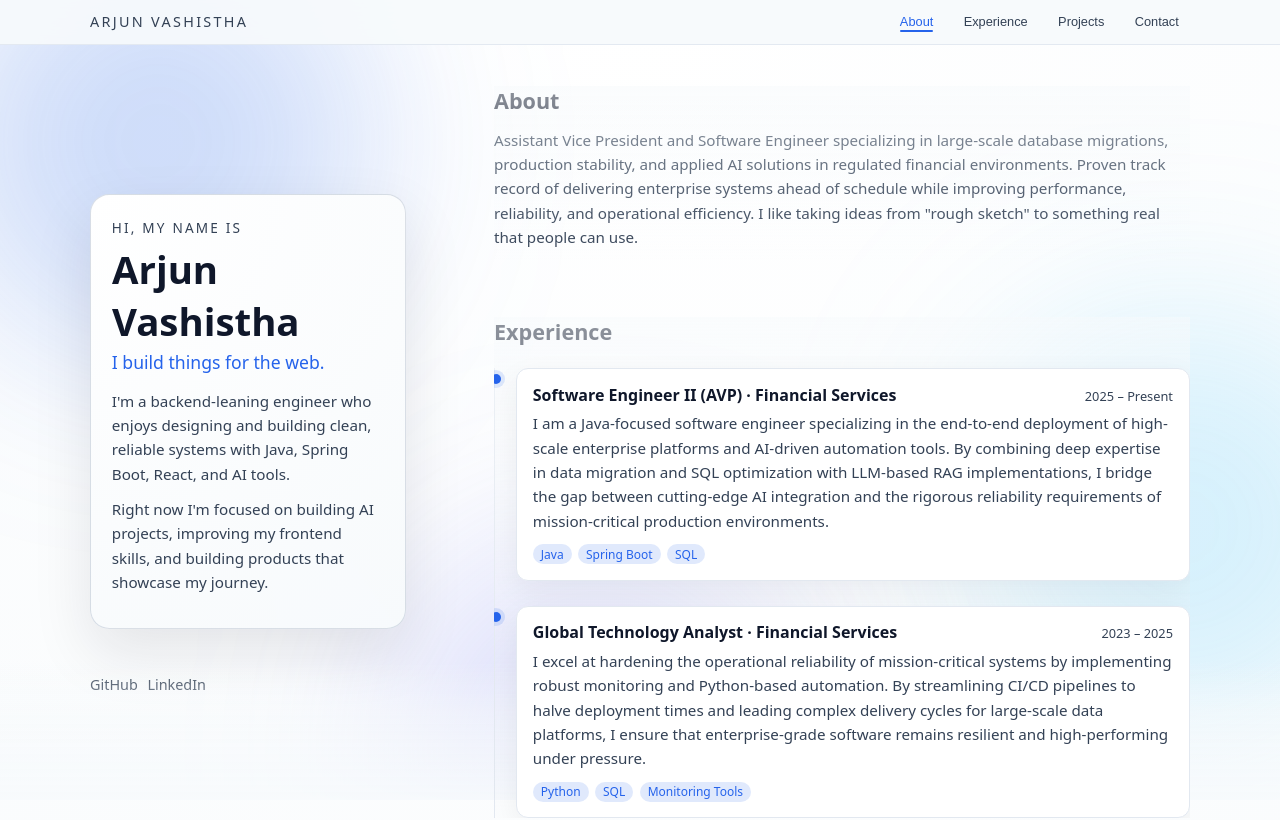
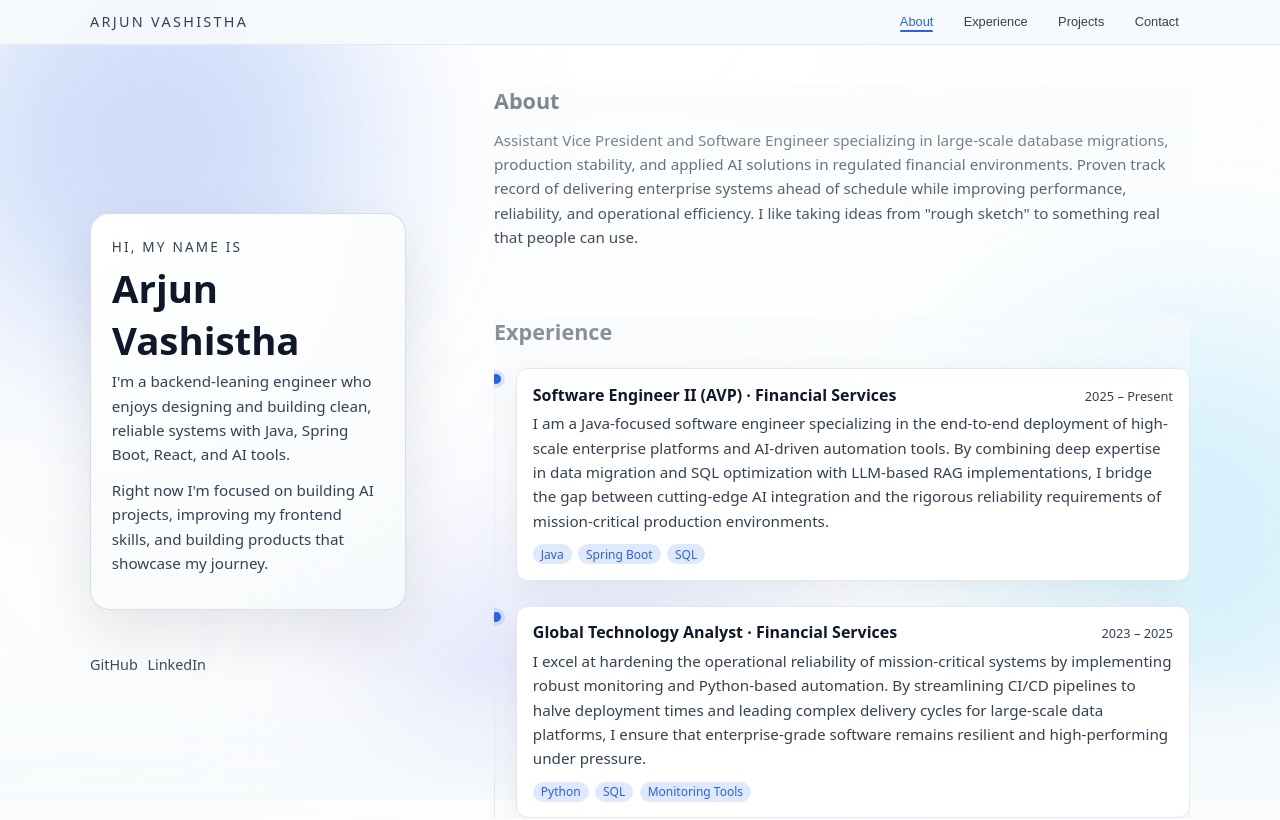
Before and after one commit to ajastro/personal-website, a React (Create React App) app in the folder frontend/: page / in a window 1280 px wide. Shown: the top 820 px of the page. Built offline with nearby package versions, Linux system fonts and the light colour scheme.

Commit message:
Refining the intro section

```diff
--- a/frontend/src/App.js
+++ b/frontend/src/App.js
@@ -169,7 +169,7 @@ useEffect(() => {
             <div className="intro-hero-glow" />
             <p className="intro-eyebrow">Hi, my name is</p>
             <h1 className="intro-name">Arjun Vashistha</h1>
-            <p className="intro-role">I build things for the web.</p>
+            {/* <p className="intro-role">I build things for the web.</p> */}
             <p className="intro-text">
               I&apos;m a backend-leaning engineer who enjoys designing and
               building clean, reliable systems with Java, Spring Boot, React,
```
